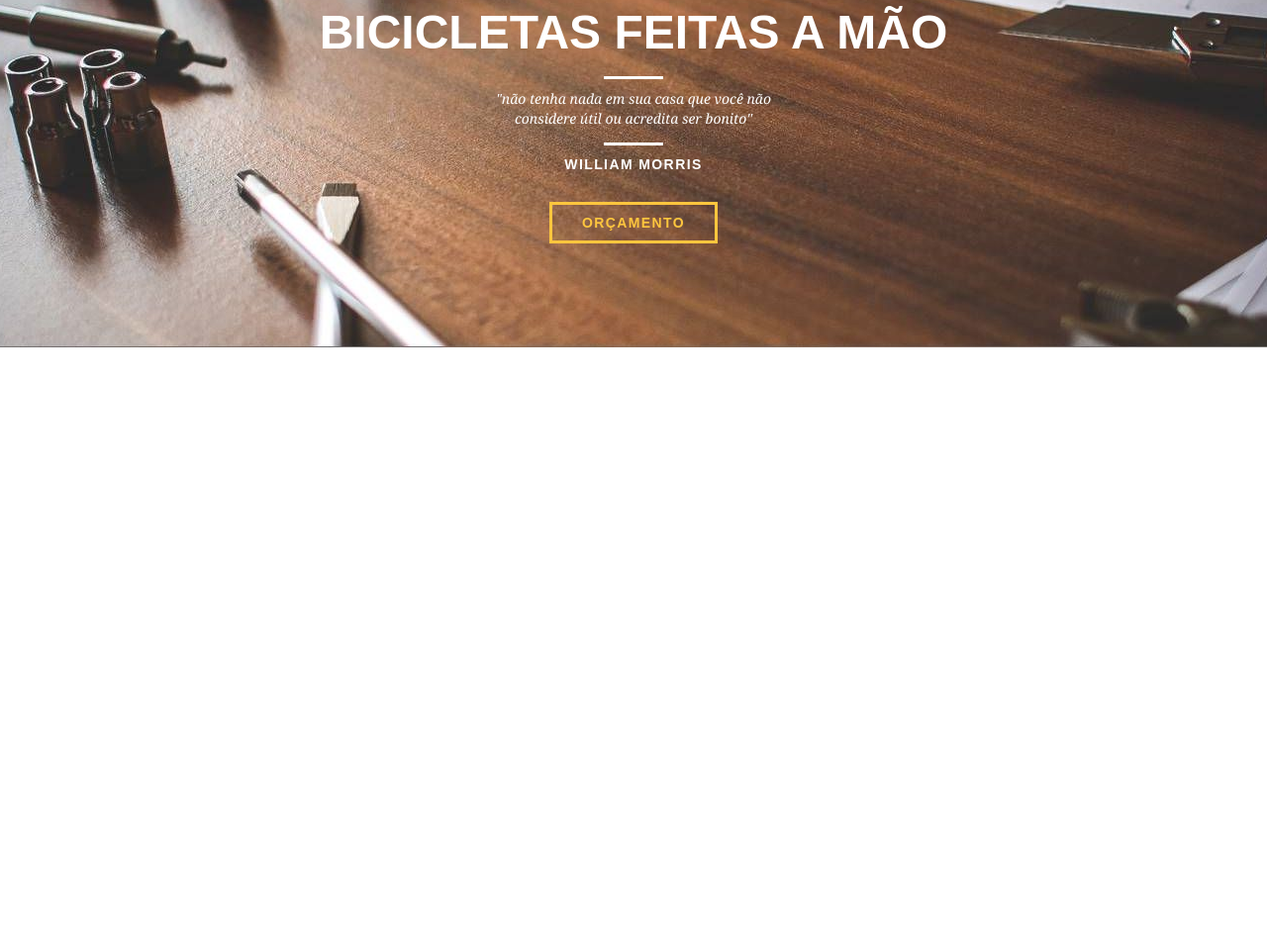
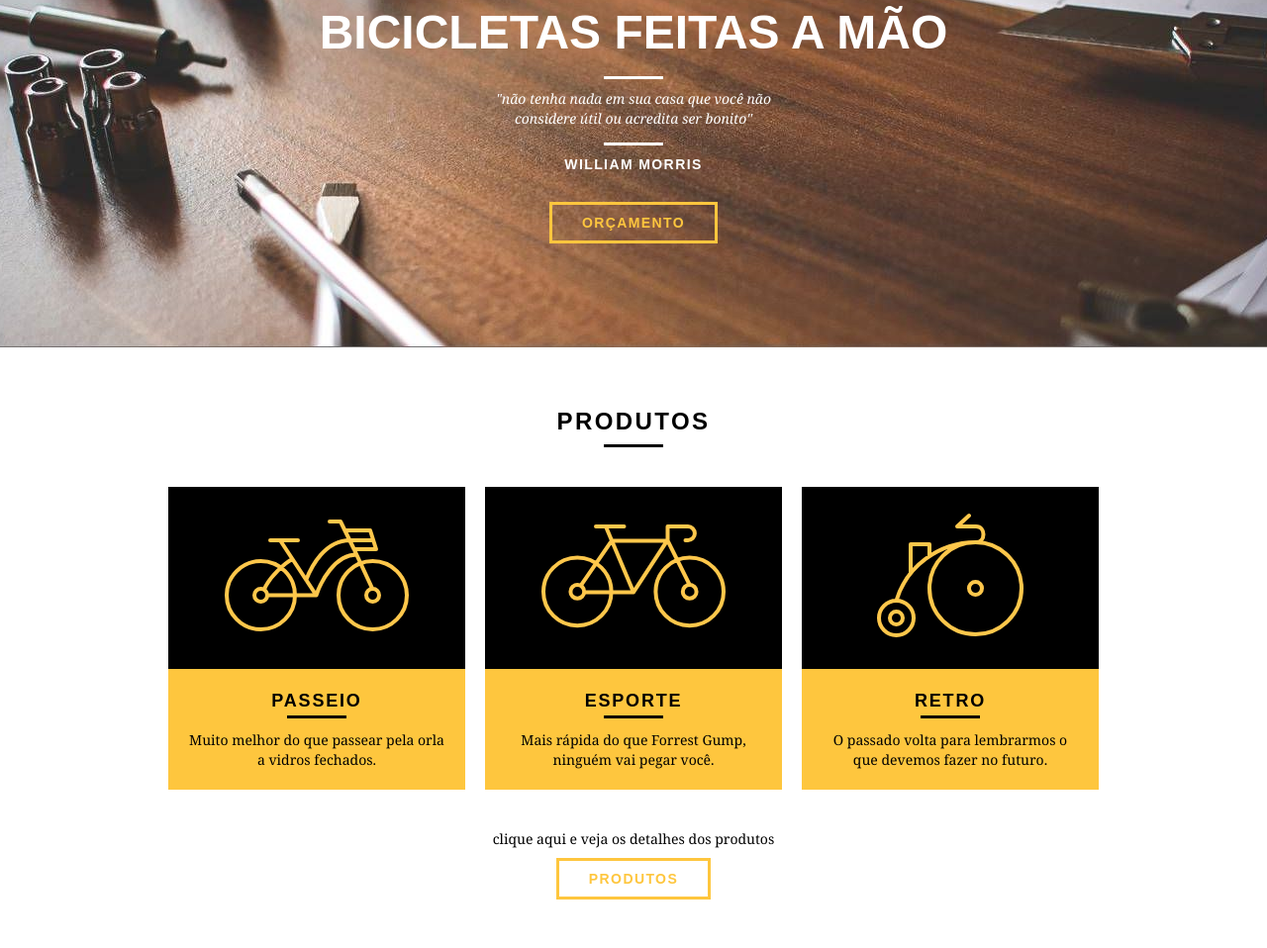
Before and after one commit to Aldo-1/Bikecraft, a plain HTML site: page index.html in a window 1280 px wide. Shown: the part 173-1131 px from the top of the page at 99% size. Before the commit the page ends 800 px from the top, so only its background shows below. Drawn offline with Linux system fonts and the light colour scheme.

Commit message:
criação da area de produto

```diff
--- a/css/style.css
+++ b/css/style.css
@@ -21,6 +21,29 @@ p {
   color: #fff;
   border-color: #fff;
 }
+.btn.btn-preto:hover {
+  color: #000000;
+  border-color: #000000;
+}
+.subtitulo {
+  font-size: 24px;
+  line-height: 30px;
+  font-weight: bold;
+  letter-spacing: 0.1em;
+  color: #000;
+  text-transform: uppercase;
+  text-align: center;
+  margin-bottom: 40px;
+}
+
+.subtitulo::after {
+  content: "";
+  display: block;
+  width: 60px;
+  height: 3px;
+  background: black;
+  margin: 8px auto;
+}
 /* Header */
 .header {
   position: fixed;
@@ -28,6 +51,7 @@ p {
   width: 100%;
   background-color: #fec63e;
   padding: 15px 0;
+  z-index: 10;
 }
 
 .header_menu {
@@ -95,3 +119,46 @@ p {
   font-size: 14px;
   letter-spacing: 0.1em;
 }
+
+/* Produtos */
+.produtos {
+  padding: 60px 0;
+}
+
+.produtos_lista li {
+  background: #fec63e;
+  text-align: center;
+}
+.produtos_lista li h3 {
+  font-weight: bold;
+  font-size: 18px;
+  line-height: 25px;
+  text-transform: uppercase;
+  letter-spacing: 0.1em;
+  margin-top: 20px;
+}
+.produtos_lista li p {
+  padding: 10px 20px 20px 20px;
+}
+.produtos_lista li h3::after {
+  content: "";
+  display: block;
+  width: 60px;
+  height: 3px;
+  background: black;
+  margin: 2px auto;
+}
+.produtos_icone {
+  background: #000;
+  padding: 20px;
+}
+
+.call {
+  padding-top: 40px;
+  text-align: center;
+  clear: both;
+}
+
+.call p {
+  margin-bottom: 20px;
+}
--- a/index.html
+++ b/index.html
@@ -37,5 +37,45 @@
         <a href="produtos.html" class="btn">Orçamento</a>
       </div>
     </section>
+    <section class="produtos container">
+      <h2 class="subtitulo">Produtos</h2>
+      <ul class="produtos_lista">
+        <li class="grid-1-3">
+          <div class="produtos_icone">
+            <img src="img/produtos/passeio.svg" alt="Bikcraft Passeio" />
+          </div>
+
+          <h3>Passeio</h3>
+          <p>
+            Muito melhor do que passear pela orla a vidros fechados.
+          </p>
+        </li>
+        <li class="grid-1-3">
+          <div class="produtos_icone">
+            <img src="img/produtos/esporte.svg" alt="Bikcraft Passeio" />
+          </div>
+
+          <h3>Esporte</h3>
+          <p>
+            Mais rápida do que Forrest Gump, ninguém vai pegar você.
+          </p>
+        </li>
+        <li class="grid-1-3">
+          <div class="produtos_icone">
+            <img src="img/produtos/retro.svg" alt="Bikcraft Passeio" />
+          </div>
+
+          <h3>Retro</h3>
+          <p>
+            O passado volta para lembrarmos o que devemos fazer no futuro.
+          </p>
+        </li>
+      </ul>
+
+      <div class="call">
+        <p>clique aqui e veja os detalhes dos produtos</p>
+        <a href="produtos.html" class="btn btn-preto">Produtos</a>
+      </div>
+    </section>
   </body>
 </html>
```
